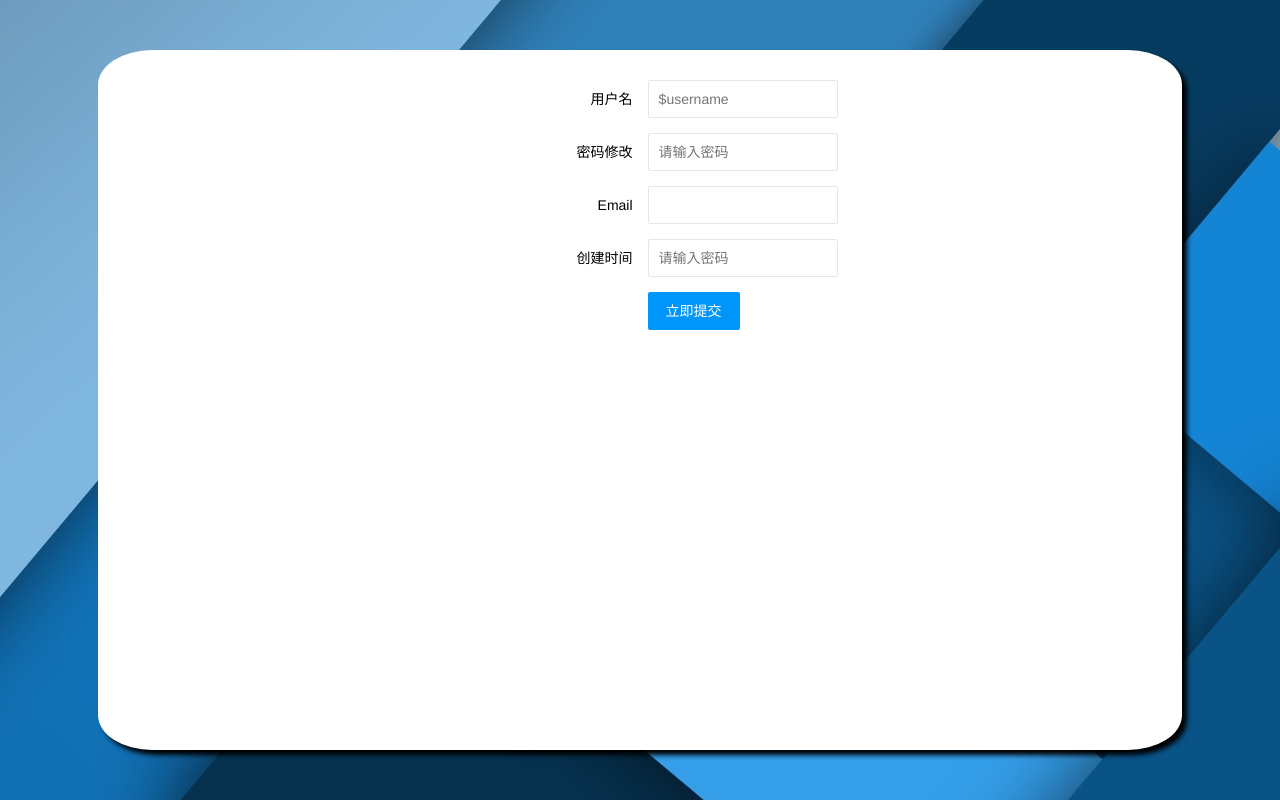
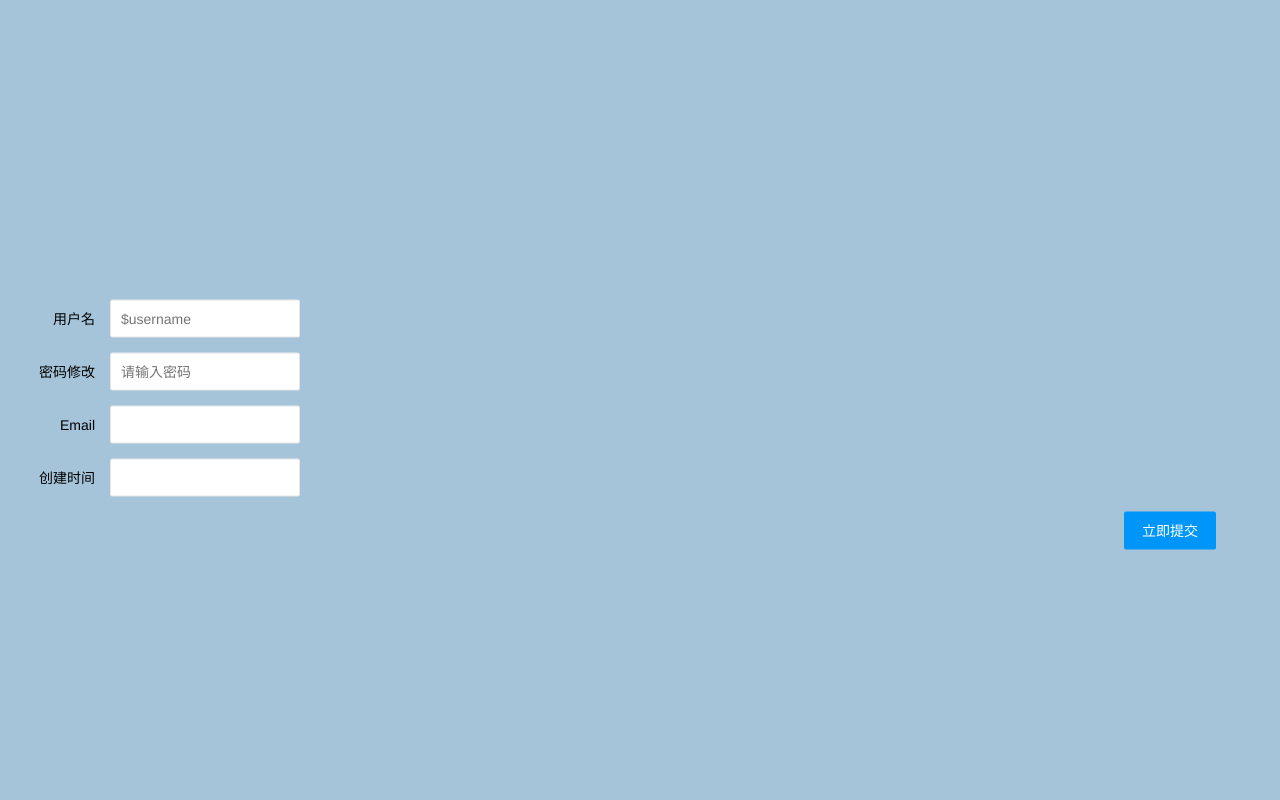
Before and after one commit to YooHoeh/BiuNotepad, a PHP site: page /user.php?action=1 in a window 1280 px wide. Run offline with PHP 8.4, Linux system fonts and the light colour scheme.

Commit message:
user  center display

```diff
--- a/js/main.js
+++ b/js/main.js
@@ -97,3 +97,7 @@ function toedit(id) {
     var a = document.getElementById("id").value;
     document.getElementById('search_a').href = "edit.php?search_text="+a;
 }
+
+// 用户中心的开启关闭
+function userSet() {  }
+fa-cog
--- a/style/user.css
+++ b/style/user.css
@@ -7,30 +7,31 @@ html,
 body {
     width: 100%;
     height: 100%;
-    background-image: url(../images/bg.jpg);
+    /* background-image: url(../images/bg.jpg); */
+    background-color:#a5c4d9;
     overflow: hidden;
 }
 
-.user-center {
+.layui-form {
     position: absolute;
     top: 50%;
     left: 50%;
     transform: translate(-50%, -50%);
-    background-color:#fff;
     /* margin: 0 auto; */
-    width: 80%;
-    height:80%;
+    width: 95%;
+    /* height:80%; */
     border-radius: 5%;
-    box-shadow: #000 5px 5px 5px;
-    /* text-align: center; */
-    padding: 30px;
+    text-align: center;
+    padding-top: 5%;
+    padding-right: 5%;
 }
 .layui-form-item{
     position: relative;
-    left: 40%;
+    /* left: 40%; */
 }
 .layui-btn{
     background-color: #0096f9;
+    float: right;
 }
 input {
     border: none;
--- a/user.php
+++ b/user.php
@@ -37,7 +37,7 @@ if ('updata' == $_GET['action']) {
 </head>
 
 <body>
-    <div class="user-center">
+    <!-- <div class="user-center"> -->
 
         <form class="layui-form" action="user.php?action=updata" method="post" id="userform">
 
@@ -62,7 +62,7 @@ if ('updata' == $_GET['action']) {
         <div class="layui-form-item">
             <label class="layui-form-label">创建时间</label>
             <div class="layui-input-inline">
-                <input type="password" name="password" required lay-verify="required" placeholder="请输入密码" autocomplete="off" class="layui-input">
+                <input type="password" name="password" required lay-verify="required" placeholder="" autocomplete="off" class="layui-input" disabled="disabled">
             </div>
         </div>
 
@@ -72,10 +72,9 @@ if ('updata' == $_GET['action']) {
             </div>
         </div>
     </form>
-
-    </div>
+    <div class="close"></div>
+    <!-- </div> -->
     <script>
-        //Demo
         layui.use('form', function () {
             var form = layui.form;
 
```
Also changed, not shown: main.php (+5 -2 lines), style/main.css (+17 -1 lines).
